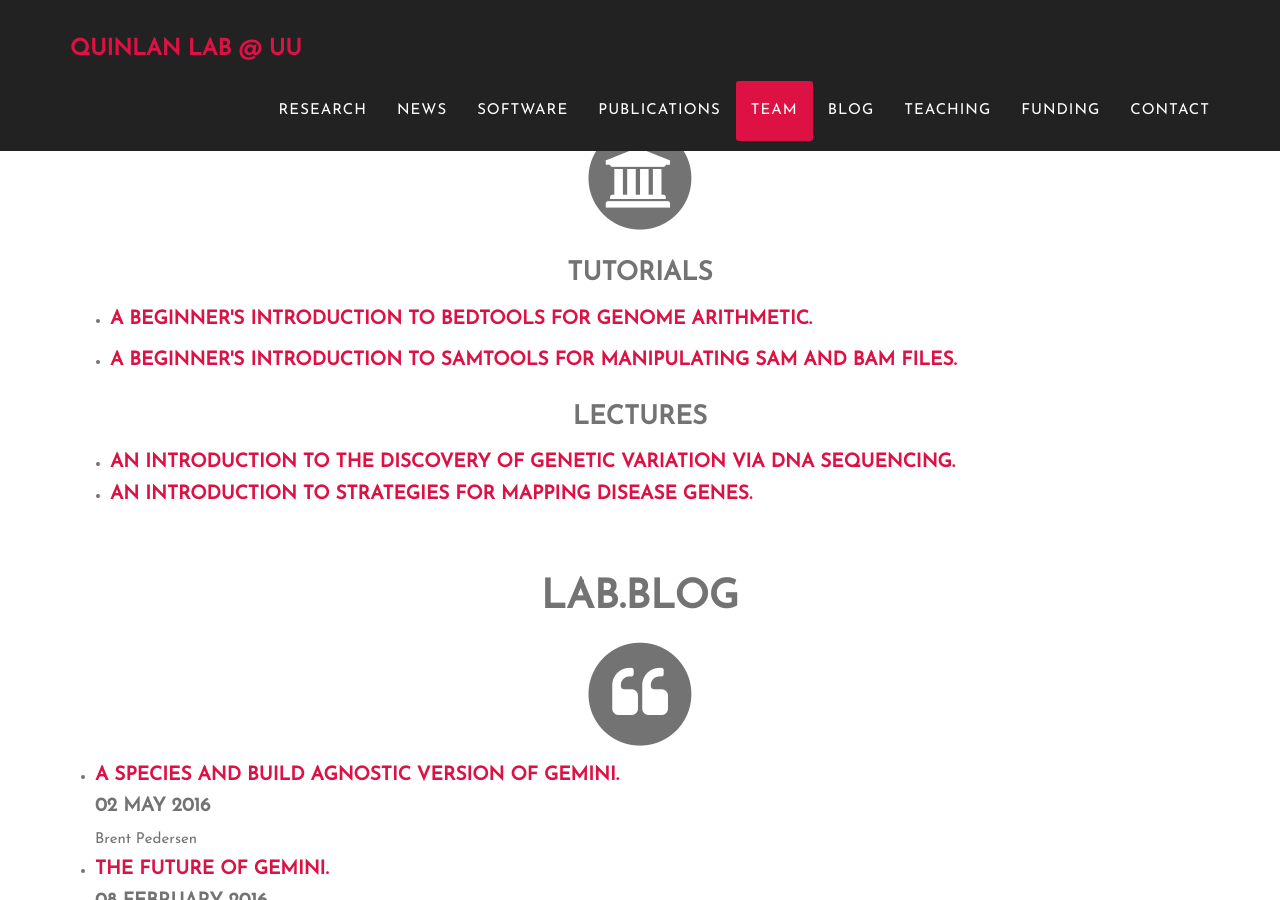
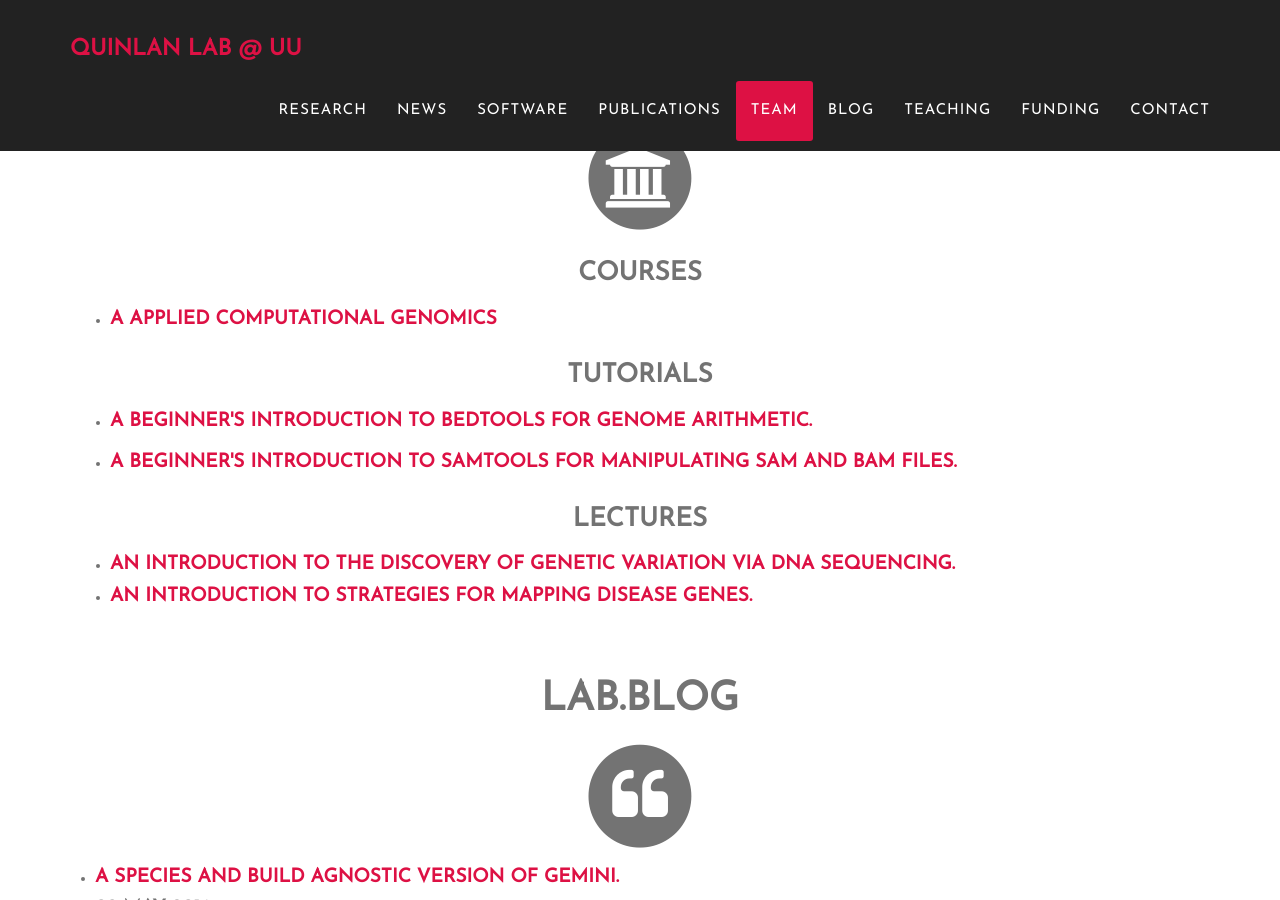
Before and after one commit to arq5x/arq5x.github.io, a Jekyll site: the page built from index.html, in a window 1280 px wide and 900 px high, scrolled down 16578 px. Built offline with Jekyll 4.4.1, drawn with Linux system fonts in a browser that asks for light colours; some web fonts are replaced.

Commit message:
add new course link

```diff
--- a/_includes/teaching.html
+++ b/_includes/teaching.html
@@ -9,6 +9,18 @@
                     <i class="fa fa-circle fa-stack-2x text-secondary"></i>
                     <i class="fa fa-institution fa-stack-1x fa-inverse"></i>
                 </span>
+                <h3 class="section-heading">
+                    Courses
+                </h3>
+                <div class="row text-left">
+                    <div class="col-lg-12">
+                        <ul>
+                            <li>
+                                <h4><a href="https://github.com/quinlan-lab/applied-computational-genomics">A Applied Computational Genomics</a></h4>
+                            </li>
+                        </ul>
+                    </div>
+                </div>
                 <h3 class="section-heading">
                     Tutorials
                 </h3>
```
